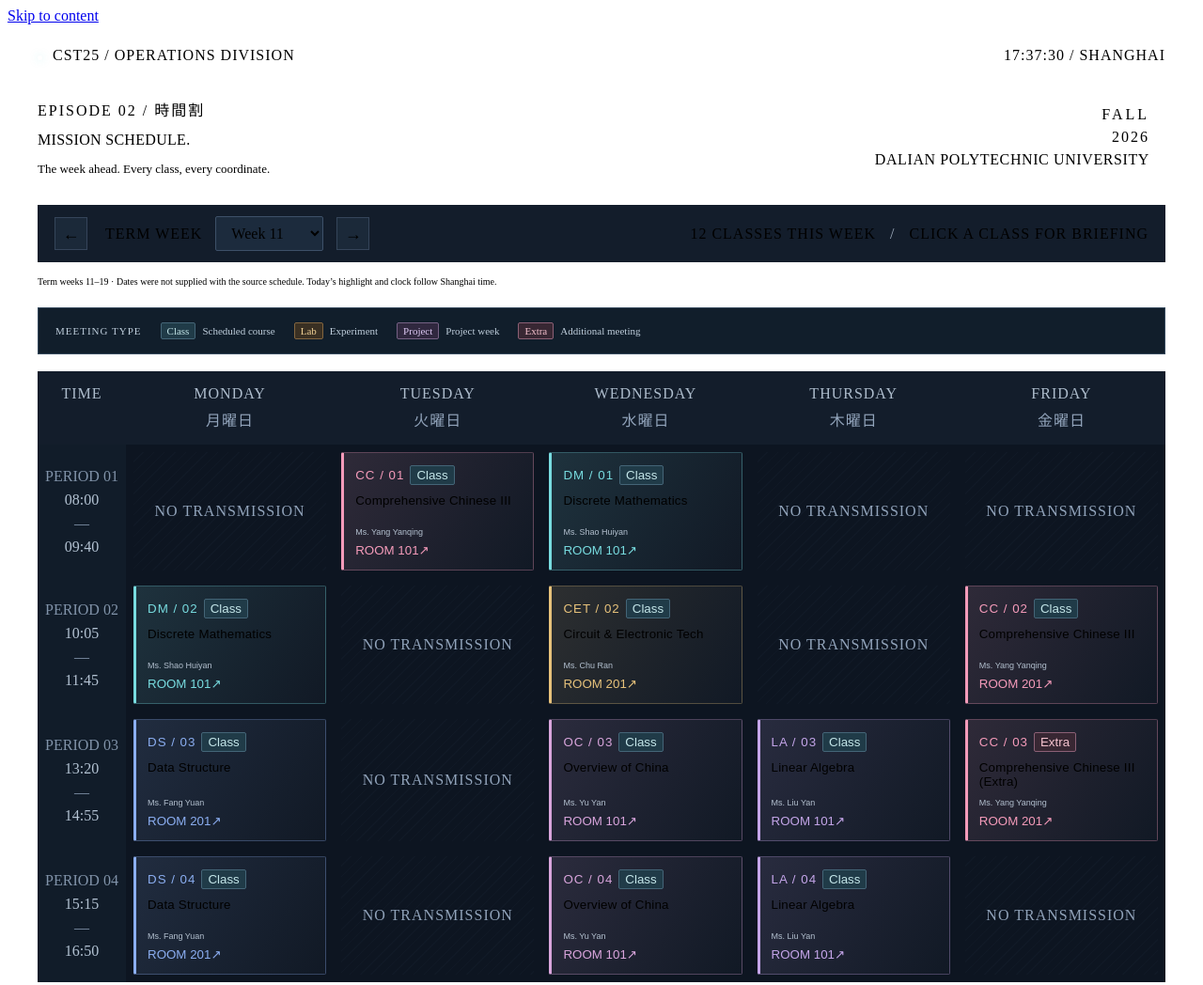
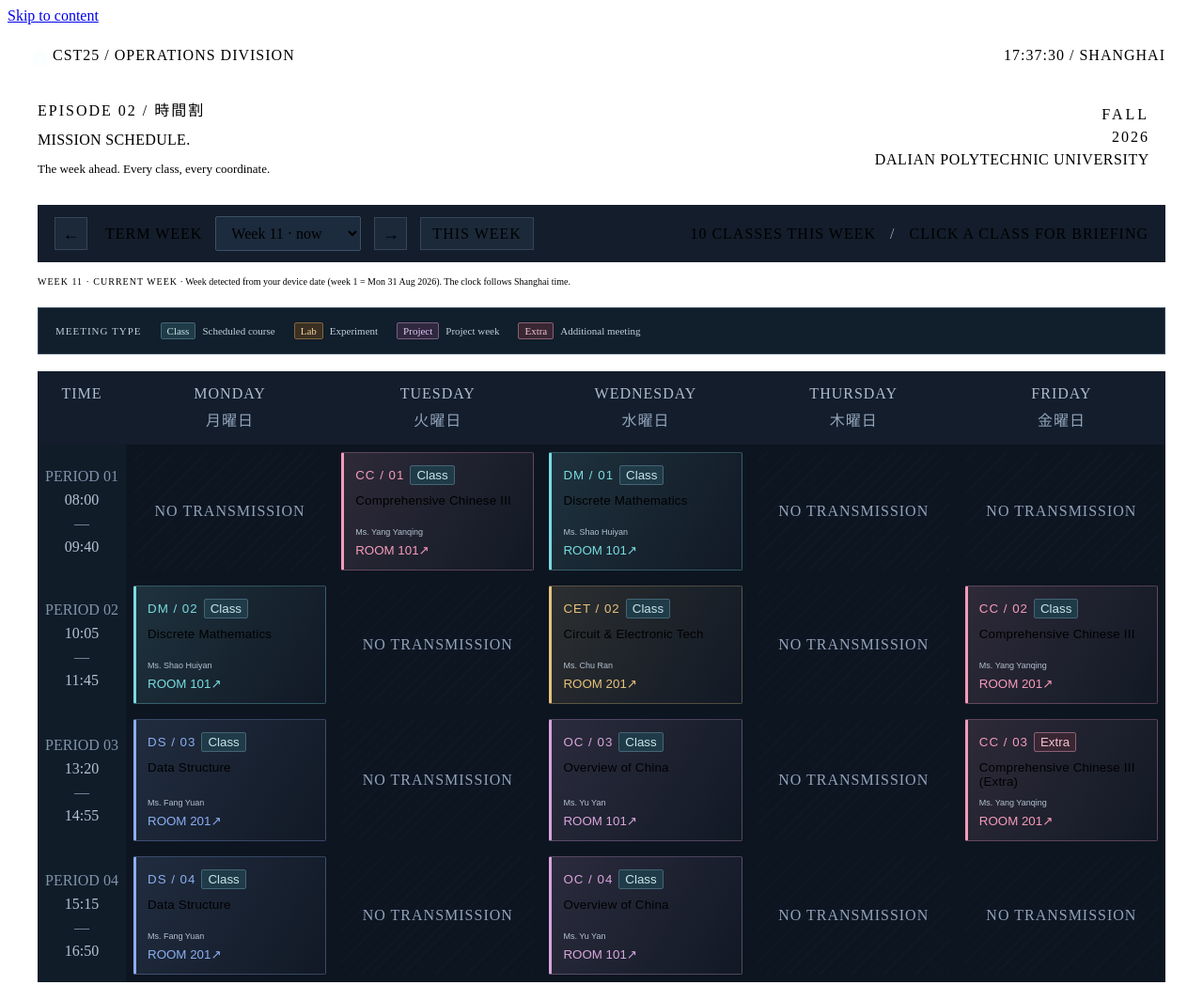
Before and after one commit to ACHUX21/dlpu.achux.xyz, a website: page courses/timetable/index.html in a window 1280 px wide. Shown: the top 1048 px of the page at 94% size. Drawn offline with Linux system fonts and the light colour scheme.

Commit message:
Drop Linear Algebra from week 11 and detect the current week from the device date

```diff
--- a/courses/timetable/index.html
+++ b/courses/timetable/index.html
@@ -39,7 +39,8 @@
           ><select id="weekSelector" aria-label="Term week"></select
           ><button id="next-week" type="button" aria-label="Next week">
             →
-          </button>
+          </button
+          ><button id="this-week" class="this-week" type="button">This week</button>
         </div>
         <div class="week-summary">
           <span id="meeting-count"></span><span class="toolbar-divider">/</span
@@ -47,8 +48,9 @@
         </div>
       </div>
       <p class="schedule-note">
-        Term weeks 11–19 · Dates were not supplied with the source schedule.
-        Today’s highlight and clock follow Shanghai time.
+        <strong id="week-status" aria-live="polite">Week 11 · current week</strong>
+        · Week detected from your device date (week 1 = Mon 31 Aug 2026).
+        The clock follows Shanghai time.
       </p>
       <aside class="type-legend" aria-label="Meeting type legend">
         <strong>MEETING TYPE</strong><span><b class="meeting-type">Class</b> Scheduled course</span><span><b class="meeting-type lab">Lab</b> Experiment</span><span><b class="meeting-type project">Project</b> Project week</span><span><b class="meeting-type extra">Extra</b> Additional meeting</span>
@@ -105,6 +107,7 @@
       <a id="math-link" href="../math/" hidden>Enter the math studio ↗</a
       ><button class="briefing-done" type="button">Briefing complete →</button>
     </dialog>
+    <script src="../term-week.js"></script>
     <script>
       const MIN_WEEK = 11;
       const MAX_WEEKS = 19;
@@ -226,7 +229,7 @@
           T1: [{ id: "LA", weeks: "3-4", room: "101" }],
           T2: [{ id: "LA", weeks: "3-4", room: "101" }],
           T3: [
-            { id: "LA", weeks: "7-11", room: "101" },
+            { id: "LA", weeks: "7-10", room: "101" },
             {
               id: "CET",
               weeks: "14",
@@ -242,7 +245,7 @@
           ],
           T4: [
             { id: "CET", weeks: "2-4,6-8", room: "101" },
-            { id: "LA", weeks: "9-12", room: "101" },
+            { id: "LA", weeks: "9-10,12", room: "101" },
           ],
         },
         // Friday (4)
--- a/courses/timetable/timetable.css
+++ b/courses/timetable/timetable.css
@@ -680,3 +680,28 @@
   .type-legend > strong { width: 100%; }
   .meeting-type { font-size: 9px; }
 }
+
+/* Current-week detection */
+.week-controls button.this-week {
+  width: auto;
+  padding: 0 12px;
+  font: 600 10px var(--mono);
+  letter-spacing: 1px;
+  text-transform: uppercase;
+  color: var(--cyan);
+  border-color: #3b6b78;
+}
+.week-controls button.this-week:disabled {
+  color: var(--muted);
+  border-color: #35455a;
+  cursor: default;
+}
+#week-status {
+  color: var(--cyan);
+  font: 600 11px var(--mono);
+  letter-spacing: 1px;
+  text-transform: uppercase;
+}
+@media (max-width: 700px) {
+  .week-controls button.this-week { width: auto; padding: 0 9px; font-size: 9px; }
+}
--- a/courses/timetable/timetable.js
+++ b/courses/timetable/timetable.js
@@ -28,15 +28,33 @@
       time: `${get("hour")}:${get("minute")}:${get("second")}`,
     };
   }
-  let selectedDay = Math.max(0, shanghai().day);
+  // The current week comes from the device's local calendar date (shared helper).
+  const term = window.DLPU_TERM
+    ? window.DLPU_TERM.current()
+    : { week: currentWeek, raw: currentWeek, status: "in", weekday: shanghai().day };
+  const deviceDay = () => (window.DLPU_TERM ? window.DLPU_TERM.current().weekday : shanghai().day);
+  const thisWeek = Math.min(MAX_WEEKS, Math.max(MIN_WEEK, term.week));
+  currentWeek = thisWeek;
+  let selectedDay = deviceDay() <= 4 ? deviceDay() : 0;
+  // A manual pick lasts for this browser session only; a new visit opens on the current week.
   try {
-    const stored = Number(localStorage.getItem("dlpu-schedule-week"));
+    localStorage.removeItem("dlpu-schedule-week");
+    const stored = Number(sessionStorage.getItem("dlpu-schedule-week"));
     if (stored >= MIN_WEEK && stored <= MAX_WEEKS) currentWeek = stored;
   } catch {}
+  function weekStatus(week) {
+    if (term.status === "before" && term.raw >= 1)
+      return week === thisWeek ? `Now week ${term.raw} · timetable starts week ${MIN_WEEK}` : `Week ${week} · now week ${term.raw}`;
+    if (term.status === "before")
+      return week === thisWeek ? `Term not in session · showing week ${week}` : `Week ${week} · term not in session yet`;
+    if (term.status === "after")
+      return week === thisWeek ? `Term ended · showing week ${week}` : `Week ${week} · term ended`;
+    return week === thisWeek ? `Week ${week} · current week` : `Week ${week} · current week is ${thisWeek}`;
+  }
   for (let i = MIN_WEEK; i <= MAX_WEEKS; i++) {
     const opt = document.createElement("option");
     opt.value = i;
-    opt.textContent = `Week ${i}`;
+    opt.textContent = i === thisWeek && term.status === "in" ? `Week ${i} · now` : `Week ${i}`;
     $("weekSelector").append(opt);
   }
   days.forEach((day, i) => {
@@ -53,6 +71,11 @@
   $("weekSelector").onchange = (e) => renderWeek(Number(e.target.value));
   $("prev-week").onclick = () => changeWeek(-1);
   $("next-week").onclick = () => changeWeek(1);
+  $("this-week").onclick = () => {
+    try { sessionStorage.removeItem("dlpu-schedule-week"); } catch {}
+    selectedDay = deviceDay() <= 4 ? deviceDay() : 0;
+    renderWeek(thisWeek, false);
+  };
   const minutes = (s) => Number(s.slice(0, 2)) * 60 + Number(s.slice(3));
   function changeWeek(delta) {
     if (currentWeek + delta >= MIN_WEEK && currentWeek + delta <= MAX_WEEKS)
@@ -66,11 +89,15 @@
     if(/extra/i.test(title))return ['Extra','extra'];
     return ['Class',''];
   }
-  function renderWeek(week) {
+  function renderWeek(week, remember = true) {
     currentWeek = week;
     try {
-      localStorage.setItem("dlpu-schedule-week", String(week));
+      if (remember && week !== thisWeek) sessionStorage.setItem("dlpu-schedule-week", String(week));
+      else sessionStorage.removeItem("dlpu-schedule-week");
     } catch {}
+    $("week-status").textContent = weekStatus(week);
+    $("this-week").disabled = week === thisWeek;
+    $("this-week").setAttribute("aria-pressed", String(week === thisWeek));
     $("weekSelector").value = week;
     $("prev-week").disabled = week === MIN_WEEK;
     $("next-week").disabled = week === MAX_WEEKS;
@@ -161,7 +188,7 @@
     updateClock();
   }
   function paintDay() {
-    const today = shanghai().day;
+    const today = term.status === "in" && currentWeek === thisWeek ? deviceDay() : -1;
     document
       .querySelectorAll(".tt-head[data-day],.tt-cell[data-day]")
       .forEach((el) => {
@@ -184,7 +211,7 @@
     const now = shanghai();
     $("shanghai-clock").textContent = `${now.time} / SHANGHAI`;
     document.querySelectorAll(".now-line").forEach((el) => el.remove());
-    if (now.day < 0) return;
+    if (now.day < 0 || term.status !== "in" || currentWeek !== thisWeek) return;
     timeSlots.forEach((slot, si) => {
       const start = minutes(slot.start),
         end = minutes(slot.end);
@@ -253,7 +280,7 @@
       changeWeek(1);
     }
   });
-  renderWeek(currentWeek);
+  renderWeek(currentWeek, false);
   setInterval(updateClock, 1000);
   setInterval(paintDay, 60000);
 })();
```
Also changed, not shown: hub/index.template.html (+1 -0 lines), hub/next.js (+31 -20 lines), courses/timetable/README.md, 1 other file.
